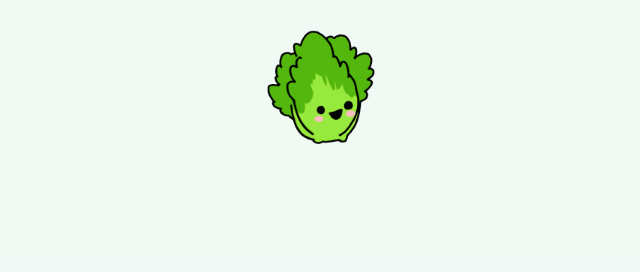
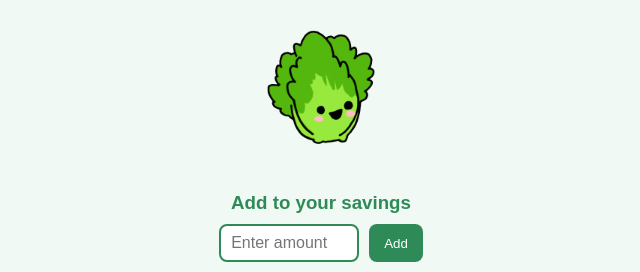
Before and after one commit to OdeonHill/whack_project, a Flask app: page /phone_demo in a window 1280 px wide. Shown: the part 575-847 px from the top of the page, without its empty margins (319-959 px from the left). Before the commit the page ends 719 px from the top, so only its background shows below. Run offline with Flask 3, Linux system fonts and the light colour scheme; a user stored in the database is signed in; data comes from the database, SQL or seed files in the repository; both versions use the stored data as it was after the commit.

Commit message:
Add money saving progress endpoint and fix secret key handling

```diff
--- a/website_code/static/script.js
+++ b/website_code/static/script.js
@@ -1,15 +1,13 @@
-// ============================
-// Phone Savings Progress Logic
-// ============================
-
 document.addEventListener("DOMContentLoaded", () => {
   const fill = document.getElementById("fill");
   const percentage = document.getElementById("percentage");
   const motivation = document.getElementById("motivation");
   const happyGif = document.getElementById("happyGif");
   const veryAngyGif = document.getElementById("veryAngyGif");
+  const savingsForm = document.getElementById("savings-form");
+  const amountInput = document.getElementById("amount");
+  const message = document.getElementById("update-message");
 
-  // Utility: safely show only the relevant mood image
   function showMood(progress) {
     happyGif.style.display = "none";
     veryAngyGif.style.display = "none";
@@ -23,13 +21,11 @@ document.addEventListener("DOMContentLoaded", () => {
     }
   }
 
-  // Core: fetch user savings progress from Flask route
   async function updateFill() {
     try {
       const response = await fetch("/savings_progress");
       const data = await response.json();
 
-      // If there’s no savings record yet
       if (!data.has_savings) {
         fill.style.height = "0%";
         percentage.textContent = "0% saved";
@@ -37,7 +33,7 @@ document.addEventListener("DOMContentLoaded", () => {
         return;
       }
 
-      const progress = Math.min(data.progress, 100); // cap at 100
+      const progress = Math.min(data.progress, 100);
       fill.style.height = progress + "%";
       percentage.textContent = `${progress}% saved`;
       showMood(progress);
@@ -47,7 +43,33 @@ document.addEventListener("DOMContentLoaded", () => {
     }
   }
 
-  // Initial call and periodic refresh
+  // Submit form to add to savings
+  savingsForm.addEventListener("submit", async (e) => {
+    e.preventDefault();
+    const amount = parseFloat(amountInput.value);
+    if (!amount || amount <= 0) return;
+
+    try {
+      const res = await fetch("/add_savings", {
+        method: "POST",
+        headers: { "Content-Type": "application/json" },
+        body: JSON.stringify({ amount }),
+      });
+
+      const data = await res.json();
+      if (data.success) {
+        message.textContent = "Savings updated successfully!";
+        amountInput.value = "";
+        updateFill(); // refresh the phone fill
+      } else {
+        message.textContent = "Failed to update savings.";
+      }
+    } catch (err) {
+      console.error("Error adding savings:", err);
+      message.textContent = "Error updating savings.";
+    }
+  });
+
   updateFill();
   setInterval(updateFill, 5000);
 });
--- a/website_code/static/style.css
+++ b/website_code/static/style.css
@@ -537,3 +537,48 @@ main {
     color: #1c5f3d;
     text-decoration: underline;
 }
+
+.savings-input {
+  margin-top: 30px;
+  text-align: center;
+}
+
+.savings-input h3 {
+  color: #2e8b57;
+  margin-bottom: 10px;
+}
+
+.savings-input form {
+  display: flex;
+  justify-content: center;
+  gap: 10px;
+}
+
+.savings-input input {
+  padding: 8px 10px;
+  border: 2px solid #2e8b57;
+  border-radius: 8px;
+  font-size: 1em;
+  width: 140px;
+  text-align: center;
+}
+
+.savings-input button {
+  padding: 8px 15px;
+  background-color: #2e8b57;
+  color: white;
+  border: none;
+  border-radius: 8px;
+  cursor: pointer;
+  transition: background 0.3s;
+}
+
+.savings-input button:hover {
+  background-color: #246d46;
+}
+
+.update-message {
+  margin-top: 10px;
+  color: #2e8b57;
+  font-weight: bold;
+}
--- a/website_code/templates/phone.html
+++ b/website_code/templates/phone.html
@@ -42,7 +42,19 @@
        id="veryAngyGif"
        class="mood-img"
        alt="Very Angry">
+
+  <!-- 💰 Input area for adding savings -->
+  <div class="savings-input">
+    <h3>Add to your savings</h3>
+    <form id="savings-form">
+      <input type="number" id="amount" name="amount" placeholder="Enter amount (£)" min="1" required>
+      <button type="submit">Add</button>
+    </form>
+    <p id="update-message" class="update-message"></p>
+  </div>
 </div>
+
+<!-- JS -->
 <script src="{{ url_for('static', filename='script.js') }}"></script>
 </body>
 </html>
--- a/website_code/views.py
+++ b/website_code/views.py
@@ -1,8 +1,9 @@
 from functools import wraps  # <-- Add this import
 from flask import request, Response
 from flask import Blueprint, render_template, make_response, jsonify
-from flask_login import current_user
+from flask_login import current_user, login_required
 from .models import *
+
 
 views = Blueprint('views', __name__)
 
@@ -120,3 +121,18 @@ def submit_lesson():
 
         # Return a success message as JSON
         return jsonify({"message": "Lesson complete!"}), 200
+
+@views.route('/add_savings', methods=['POST'])
+@login_required
+def add_savings():
+    data = request.get_json()
+    amount = data.get('amount', 0)
+
+    saving = Savings.query.filter_by(user_id=current_user.id).first()
+    if not saving:
+        return jsonify({'success': False, 'error': 'No savings goal found.'}), 400
+
+    saving.current_amount += float(amount)
+    db.session.commit()
+
+    return jsonify({'success': True, 'new_amount': saving.current_amount})
```
Also changed, not shown: instance/site.db.
